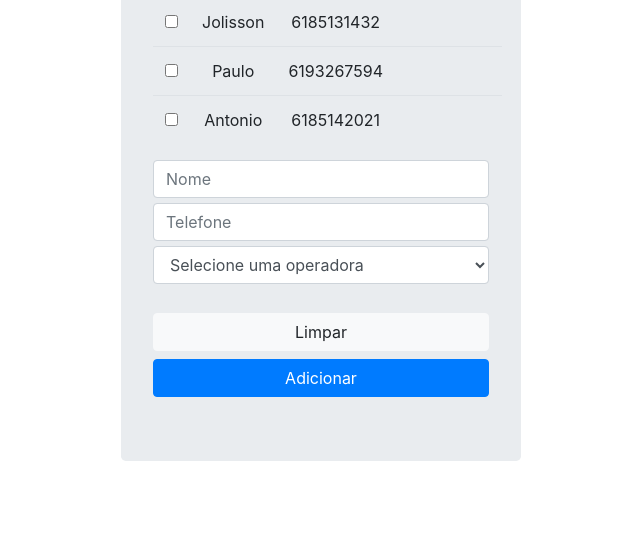
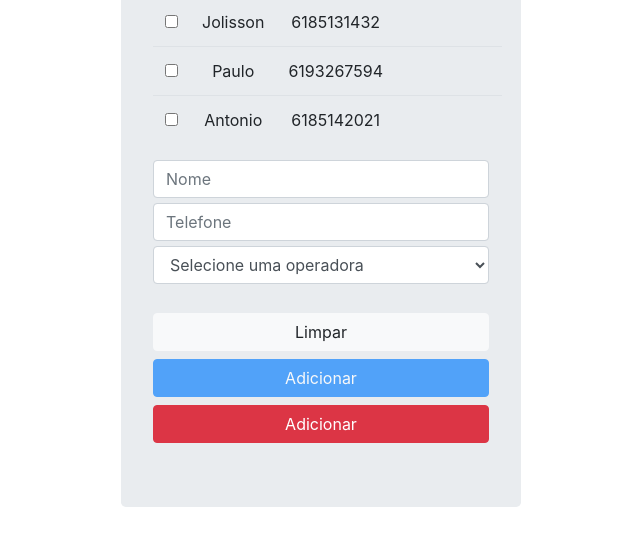
Before and after one commit to JolissonVieira/EstudosAngularJs, a plain HTML site: page index.html in a window 1280 px wide. Shown: the part 178-724 px from the top of the page, without its empty margins (319-959 px from the left). Drawn offline with nearby package versions, Linux system fonts and the light colour scheme.

Commit message:
desabilitando o botão adicionar e criação do botão remover

```diff
--- a/index.html
+++ b/index.html
@@ -56,8 +56,9 @@
             <option value="">Selecione uma operadora</option>
         </select>
         <br>
-        <button class="btn btn-light btn-block" ng-click="limparCampos(contato)" >Limpar</button>
-        <button class="btn btn-primary btn-block" ng-click="adicionarContato(contato)" >Adicionar</button>
+        <button class="btn btn-light btn-block" ng-click="limparCampos(contato)">Limpar</button>
+        <button class="btn btn-primary btn-block" ng-click="adicionarContato(contato)" ng-disabled="!contato.nome || !contato.telefone">Adicionar</button>
+        <button class="btn btn-danger btn-block" ng-click="adicionarContato(contato)" >Adicionar</button>
     </div>
 </body>
 </html>
```
